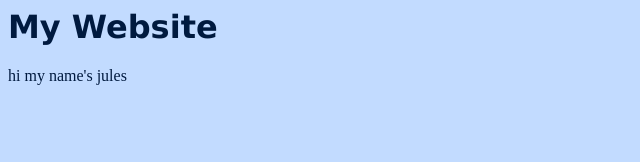
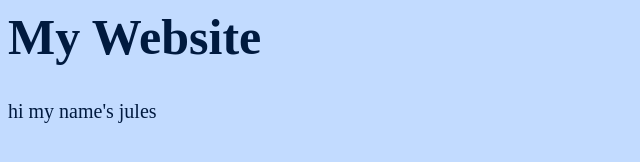
Before and after one commit to williamsauvageau/newhacks2021, a plain HTML site: page templates/index.html in a window 1280 px wide. Shown: the whole page, without its empty margins (0-640 px from the left). Drawn offline with Linux system fonts and the light colour scheme.

Commit message:
Update index.html

```diff
--- a/templates/index.html
+++ b/templates/index.html
@@ -3,7 +3,7 @@
 <link rel="stylesheet" href='/static/style.css' />
 </head>
 <body>
-<h1 style="font-family: Verdana">My Website</h1>
-<p style="font-size: 20px, font-familty: Verdana"> hi my name's jules </p>
+<h1 style="font-size: 50px">My Website</h1>
+<p style="font-size: 20px"> hi my name's jules </p>
 </body>
 </html>
```
